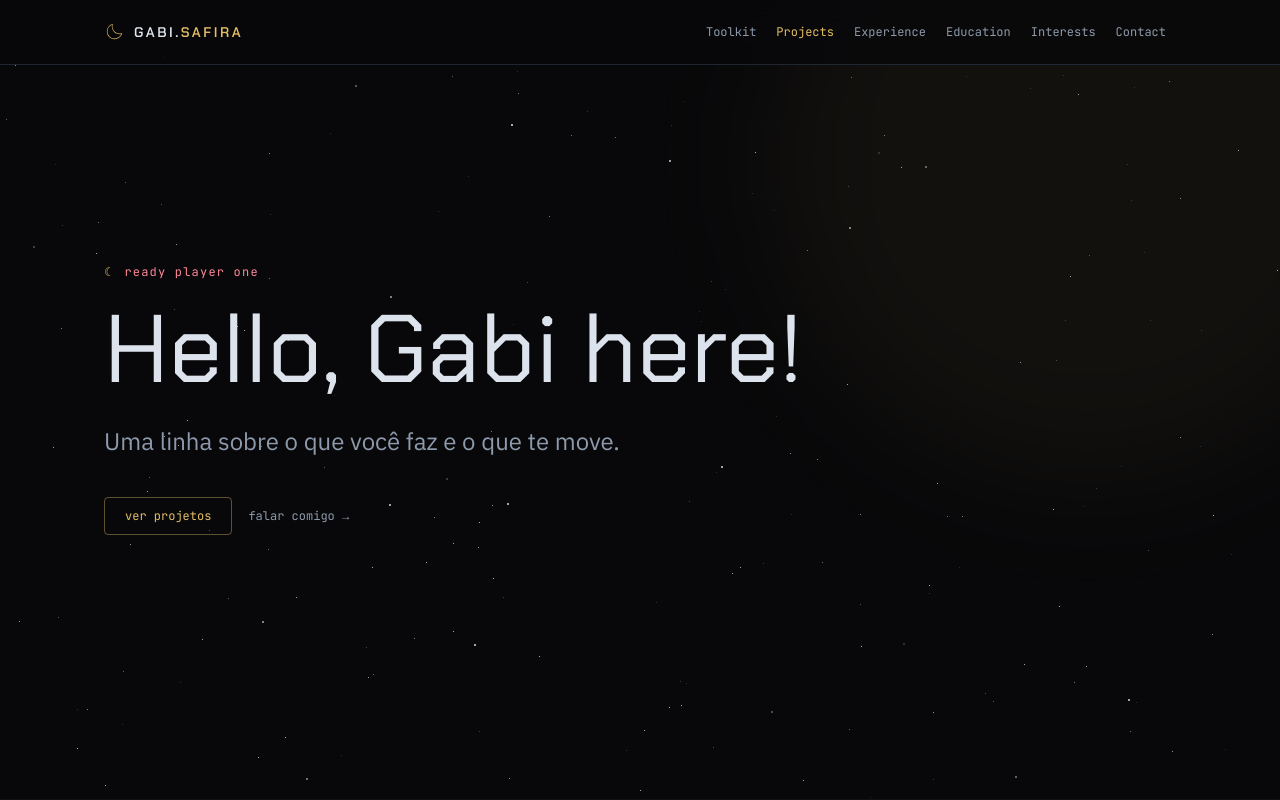
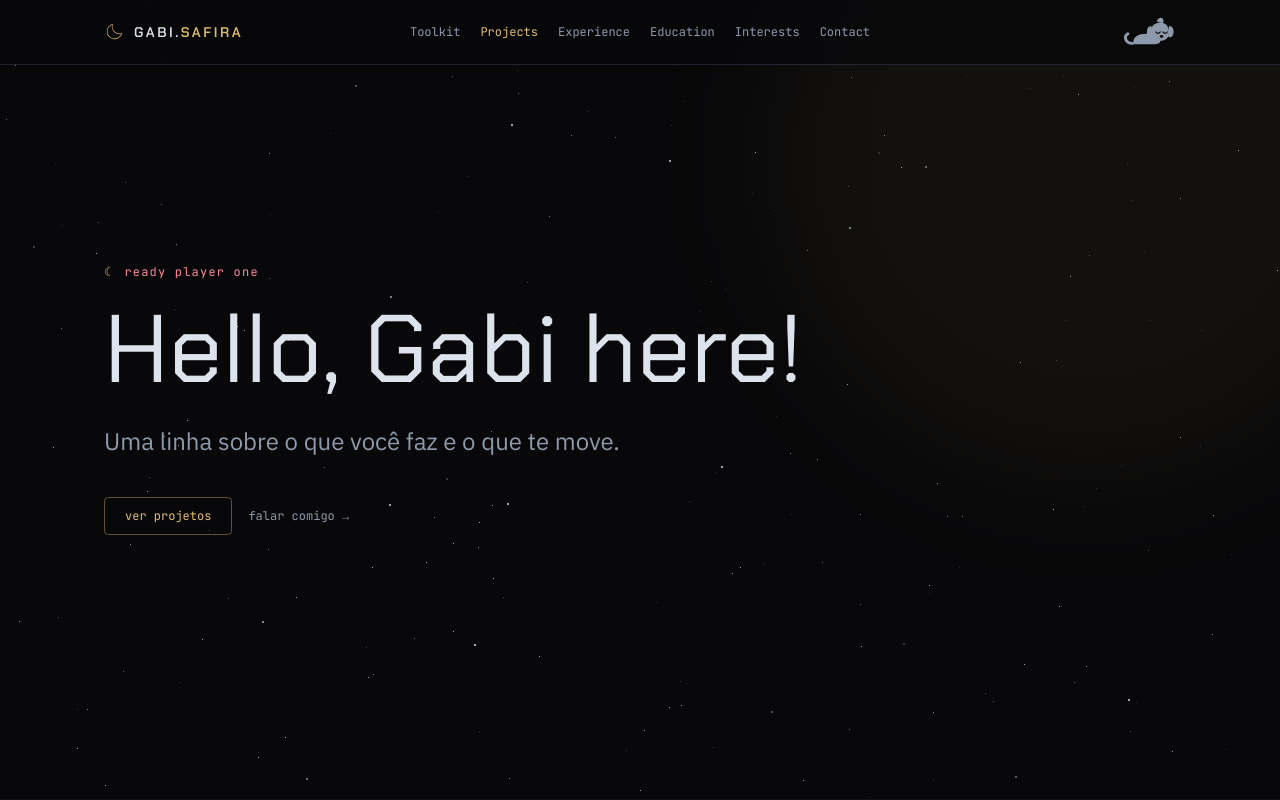
Before and after one commit to gabi-gms/myportfolio, a React (Vite) app: page / in a window 1280 px wide. Shown: the top 800 px of the page. Built offline with nearby package versions, Linux system fonts and the light colour scheme.

Commit message:
feat(theme): move cat to navbar as theme toggle with sleep/awake poses

```diff
--- a/src/components/Cat.tsx
+++ /dev/null
@@ -1,32 +0,0 @@
-export default function Cat() {
-  return (
-    <div className="group relative inline-flex items-end" aria-hidden="true">
-      <svg
-        viewBox="0 0 64 40"
-        className="h-8 w-12 text-moon-muted transition-colors duration-500 group-hover:text-luna"
-      >
-        <g fill="currentColor">
-          <ellipse cx="30" cy="30" rx="20" ry="8" />
-          <circle cx="49" cy="24" r="8" />
-          <path d="M43 19 L44 12 L49 17 Z" />
-          <path d="M55 19 L54 12 L49 17 Z" />
-          <path
-            d="M11 28 C2 26 2 16 8 14"
-            fill="none"
-            stroke="currentColor"
-            strokeWidth="3"
-            strokeLinecap="round"
-            className="origin-[11px_28px] transition-transform duration-700 group-hover:rotate-[-25deg]"
-          />
-        </g>
-        <g className="text-bg" fill="currentColor">
-          <path d="M45 24 h3" strokeWidth="1" stroke="currentColor" />
-          <path d="M51 24 h3" strokeWidth="1" stroke="currentColor" />
-        </g>
-      </svg>
-      <span className="pointer-events-none absolute -top-6 left-10 whitespace-nowrap font-mono text-[10px] text-luna opacity-0 transition-opacity duration-300 group-hover:opacity-100">
-        prr
-      </span>
-    </div>
-  );
-}
--- /dev/null
+++ b/src/components/Dog.tsx
@@ -0,0 +1,107 @@
+import type { Theme } from '../hooks/useTheme';
+
+interface DogProps {
+  theme: Theme;
+  onToggle: () => void;
+}
+
+export default function Dog({ theme, onToggle }: DogProps) {
+  const asleep = theme === 'dark';
+
+  return (
+    <button
+      type="button"
+      onClick={onToggle}
+      aria-pressed={!asleep}
+      aria-label={asleep ? 'Wake up Safira (light mode)' : 'Let Safira Sleep (dark mode)'}
+      className="group relative h-11 w-14 shrink-0"
+    >
+           {/* dormindo */}
+      <svg
+        viewBox="0 0 64 44"
+        className={`absolute inset-0 h-full w-full text-moon-muted transition-all duration-500 group-hover:text-luna ${
+          asleep ? 'opacity-100' : 'opacity-0'
+        }`}
+        aria-hidden="true"
+      >
+        <path
+          d="M14 35 C6 35 4 27 9 24"
+          fill="none"
+          stroke="currentColor"
+          strokeWidth="3.4"
+          strokeLinecap="round"
+          className="origin-[14px_35px] transition-transform duration-700 ease-out group-hover:rotate-[-20deg]"
+        />
+        <path
+          d="M15 35 C15 27 21 24 30 24 C40 24 46 27 46 32 C46 35 43 36 38 36 L19 36 C16 36 15 36 15 35 Z"
+          fill="currentColor"
+        />
+        <path
+          d="M35 22 C35 15 40 11 46 11 C52 11 56 15 56 22 C56 29 52 32 46 32 C40 32 35 29 35 22 Z"
+          fill="currentColor"
+        />
+        <path
+          d="M36 15 C32 15 30 19 31 24 C32 28 35 29 37 27 Z"
+          fill="currentColor"
+        />
+        <path
+          d="M56 15 C60 15 62 19 61 24 C60 28 57 29 55 27 Z"
+          fill="currentColor"
+        />
+        <path
+          d="M42 10 C43 6 46 5 48 6 C50 7 50 10 49 12 Z"
+          fill="currentColor"
+        />
+        <g
+          fill="none"
+          stroke="var(--color-bg)"
+          strokeWidth="1.4"
+          strokeLinecap="round"
+        >
+          <path d="M41 22 C42.5 24 44.5 24 46 22" />
+          <path d="M49 22 C50.5 24 52.5 24 54 22" />
+        </g>
+        <ellipse cx="47.5" cy="27" rx="2" ry="1.5" fill="var(--color-bg)" />
+      </svg>
+
+            {/* desperto */}
+      <svg
+        viewBox="0 0 64 48"
+        className={`absolute inset-0 h-full w-full text-moon-muted transition-all duration-500 group-hover:text-luna ${
+          asleep ? 'opacity-0' : 'opacity-100'
+        }`}
+        aria-hidden="true"
+      >
+        <path
+          d="M18 13 C10 15 6 24 8 33 C10 41 17 43 21 39 C18 31 17 21 18 13 Z"
+          fill="currentColor"
+        />
+        <path
+          d="M46 13 C54 15 58 24 56 33 C54 41 47 43 43 39 C46 31 47 21 46 13 Z"
+          fill="currentColor"
+        />
+        <circle cx="32" cy="24" r="16" fill="currentColor" />
+        <path
+          d="M28 8 C28 4 31 2 33 3.5 C35 5 34.5 8 32.5 9.5 Z"
+          fill="currentColor"
+        />
+        <g fill="var(--color-bg)">
+          <ellipse cx="25.5" cy="23" rx="3.4" ry="3.9" />
+          <ellipse cx="38.5" cy="23" rx="3.4" ry="3.9" />
+        </g>
+        <ellipse cx="32" cy="30" rx="2.4" ry="1.9" fill="var(--color-bg)" />
+        <path
+          d="M32 31.5 C32 33.5 30 34.5 28.8 33.6 M32 31.5 C32 33.5 34 34.5 35.2 33.6"
+          fill="none"
+          stroke="var(--color-bg)"
+          strokeWidth="1.2"
+          strokeLinecap="round"
+        />
+      </svg>
+
+      <span className="pointer-events-none absolute -top-1 left-11 whitespace-nowrap font-mono text-[10px] text-luna opacity-0 transition-opacity duration-300 group-hover:opacity-100">
+        {asleep ? 'zzz' : 'auau'}
+      </span>
+    </button>
+  );
+}
--- a/src/components/Footer.tsx
+++ b/src/components/Footer.tsx
@@ -1,5 +1,4 @@
 import { useMemo } from 'react';
-import Cat from './Cat';
 import { getMoonPhase } from '../utils/moonPhase';
 import { ui } from '../data/content';
 
@@ -14,9 +13,6 @@ export default function Footer() {
         <p className="font-mono text-xs tracking-wide uppercase text-moon-muted/60">
           © {year} {ui.footer.credit}
         </p>
-
-        <Cat />
-
         <p
           className="flex items-center gap-2 font-mono text-xs tracking-wide text-moon-muted"
           title={` ${moon.name}`}
--- a/src/components/Navbar.tsx
+++ b/src/components/Navbar.tsx
@@ -1,22 +1,25 @@
 import { navItems } from '../data/navigation';
 import { useScrollSpy } from '../hooks/useScrollSpy';
-import { Moon } from '@phosphor-icons/react';
+import { MoonIcon } from '@phosphor-icons/react';
+import Dog from './Dog';
+import { useTheme } from '../hooks/useTheme';
 
 const ids = navItems.map((item) => item.id);
 
 export default function Navbar() {
   const activeId = useScrollSpy(ids);
+  const { theme, toggle } = useTheme();
 
   return (
     <nav className="fixed inset-x-0 top-0 z-50 border-b border-edge/60 bg-bg/80 backdrop-blur-md">
-      <div className="mx-auto flex h-16 max-w-shell items-center justify-between px-6 lg:px-10">
+      <div className="mx-auto grid h-16 max-w-shell grid-cols-[1fr_auto_1fr] items-center gap-4 px-6 lg:px-10">
         <a
 
           href="#top"
           className="group flex items-center gap-2.5"
           aria-label="Voltar ao topo"
         >
-          <Moon
+          <MoonIcon
             weight="thin"
             className="h-5 w-5 text-luna transition-all duration-300 group-hover:rotate-12 group-hover:text-secundary"
             aria-hidden="true"
@@ -46,6 +49,9 @@ export default function Navbar() {
             </li>
           ))}
         </ul>
+                <div className="flex justify-end">
+          <Dog theme={theme} onToggle={toggle} />
+        </div>
       </div>
     </nav>
   );
--- /dev/null
+++ b/src/hooks/useTheme.ts
@@ -0,0 +1,19 @@
+import { useEffect, useState } from 'react';
+
+export type Theme = 'dark' | 'light';
+
+export function useTheme() {
+  const [theme, setTheme] = useState<Theme>(() => {
+    const saved = localStorage.getItem('theme');
+    return saved === 'light' ? 'light' : 'dark';
+  });
+
+  useEffect(() => {
+    document.documentElement.dataset.theme = theme;
+    localStorage.setItem('theme', theme);
+  }, [theme]);
+
+  const toggle = () => setTheme((t) => (t === 'dark' ? 'light' : 'dark'));
+
+  return { theme, toggle };
+}
```
